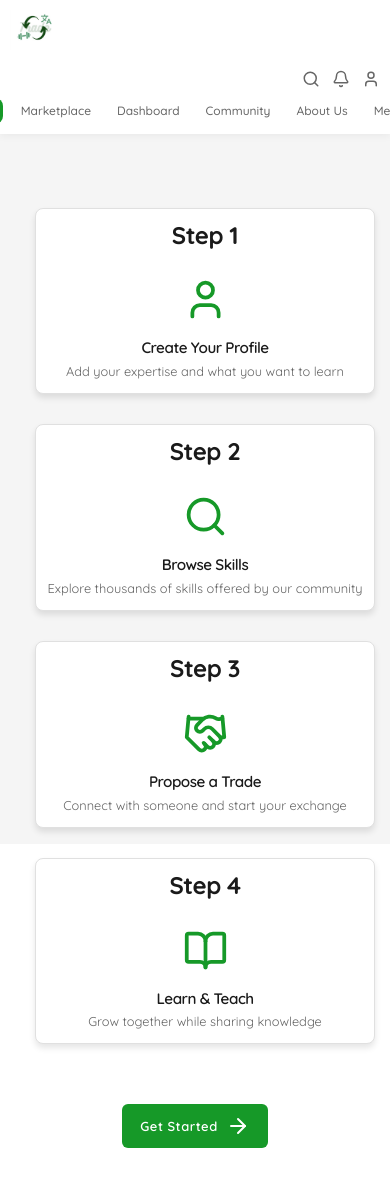
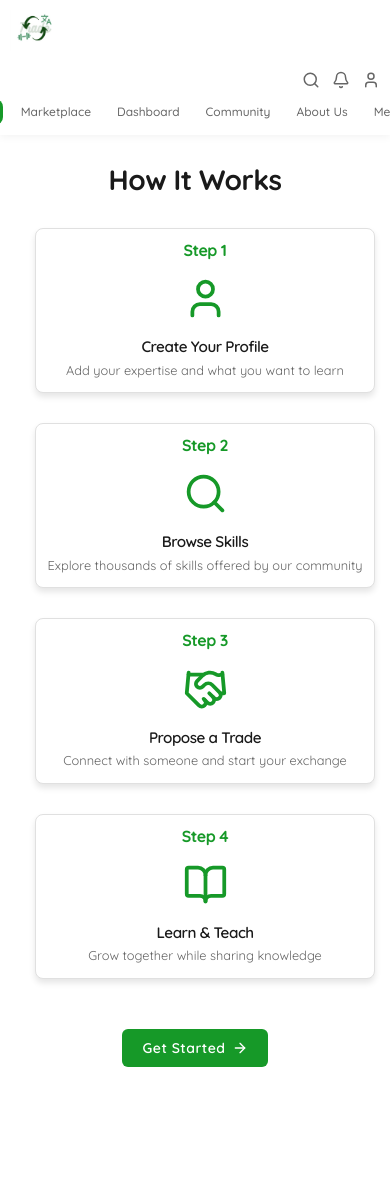
Before and after one commit to dylanlewis12/TradeCircle-Platform, a React app in the folder frontend/: page /home in a window 390 px wide. Shown: the top 1178 px of the page. After the commit the page ends 1097 px from the top, so only its background shows below. Built offline with nearby package versions, Linux system fonts and the light colour scheme; the HTML template or start-up script is replaced by a standard one.

Commit message:
Fixing home page styling and implementing BEM naming conventions to fix styling issues

```diff
--- a/frontend/src/pages/Home.tsx
+++ b/frontend/src/pages/Home.tsx
@@ -35,24 +35,43 @@ export default function Home() {
   ];
 
   const homeCards = steps.map((step) => (
-        <HomeIcon key={step.step} step={step.step} icon={step.icon} title={step.title} text={step.text} />
+    <HomeIcon
+      key={step.step}
+      step={step.step}
+      icon={step.icon}
+      title={step.title}
+      text={step.text}
+    />
   ));
 
   function handleStart() {
     navigate('/market-place');
   }
-    return (<>
-            <div className="hero">
-                <h1>Trade skills and build connections</h1>
-            </div>
-            <div className='home-section'>
-                <h1 id='how-it-works'>How It Works</h1><br /><br />
-                <div className='container'>
+
+  return (
+    <>
+      <section className="home-hero">
+        <h1 className="home-hero__title">Trade skills and build connections</h1>
+      </section>
+
+      <section className="home-section">
+        <h2 className="home-section__title">How It Works</h2>
+
+        <div className="home-section__cards">
           {homeCards}
         </div>
-                <button className='start-btn' onClick={handleStart}>
-                    <span style={{ display: 'flex', alignItems: 'center', gap: '8px' }}>Get Started <ArrowRight /></span>
+
+        <button
+          className="home-section__button"
+          onClick={handleStart}
+          aria-label="Get started with TradeCircle"
+        >
+          <span className="home-section__button-text">
+            Get Started
+            <ArrowRight size={20} />
+          </span>
         </button>
-            </div>
-    </>)
+      </section>
+    </>
+  );
 }
--- a/frontend/src/styles/components/Navbar.css
+++ b/frontend/src/styles/components/Navbar.css
@@ -6,12 +6,11 @@
   justify-content: space-between;
   align-items: center;
   box-shadow: 0 2px 8px rgba(0, 0, 0, 0.05);
-  position: sticky;
-  top: 0;
-  z-index: 100;
   width: 100%;
   box-sizing: border-box;
   gap: 30px;
+  position: sticky;
+  top: 0;
 }
 
 /* Logo Section */
--- a/frontend/src/styles/pages/Home.css
+++ b/frontend/src/styles/pages/Home.css
@@ -1,24 +1,44 @@
+/* Body */
 body {
   background-color: #f5f5f5;
+  margin: 0;
+  padding: 0;
 }
 
-.hero h1 {
-  font-weight: bold;
-  font-size: 120px;
-  color: white;
+html {
   margin: 0;
-  text-align: center;
+  padding: 0;
+  scroll-behavior: smooth;
 }
 
-.hero {
-  background-color: #169928;
+* {
+  box-sizing: border-box;
+}
+
+/* Hero Section */
+.home-hero {
+  background: linear-gradient(135deg, #169928 0%, #0f6b1f 100%);
   min-height: 400px;
   display: flex;
   align-items: center;
   justify-content: center;
   flex-direction: column;
+  padding: 60px 20px;
+  width: 100%;
+  margin: 0;
 }
 
+.home-hero__title {
+  font-weight: 700;
+  font-size: 120px;
+  color: white;
+  margin: 0;
+  text-align: center;
+  line-height: 1.2;
+  letter-spacing: -2px;
+}
+
+/* Home Section */
 .home-section {
   display: flex;
   flex-direction: column;
@@ -26,38 +46,38 @@ body {
   align-items: center;
   padding: 60px 40px;
   width: 100%;
+  box-sizing: border-box;
+  background-color: #ffffff;
 }
 
-.home-section h1 {
-  font-weight: bold;
+.home-section__title {
+  font-weight: 700;
   text-align: center;
-  margin: 0 0 40px 0;
-  font-size: 36px;
+  margin: 0 0 50px 0;
+  font-size: 45px;
   color: #1a1a1a;
-}
-
-#how-it-works {
-    font-size: 45px;
+  line-height: 1.3;
 }
 
 /* Cards Container */
-.container {
+.home-section__cards {
   display: flex;
   flex-direction: row;
   justify-content: center;
+  align-items: stretch;
+  flex-wrap: wrap;
   gap: 20px;
   width: 100%;
-  max-width: 1200px;
+  max-width: 1400px;
   margin-bottom: 20px;
   box-sizing: border-box;
 }
 
-/* Submit button */
-.start-btn {
+/* Get Started Button */
+.home-section__button {
   align-items: center;
   width: fit-content;
-  padding: 14px 24px;
-  margin-top: 60px;
+  padding: 14px 28px;
   background-color: #169928;
   color: white;
   border: none;
@@ -65,31 +85,44 @@ body {
   font-size: 16px;
   font-weight: 600;
   cursor: pointer;
-  transition: background-color 0.3s ease, transform 0.1s ease;
+  transition: all 0.3s ease;
   letter-spacing: 0.5px;
+  display: flex;
 }
 
-.start-btn:hover:not(:disabled) {
+.home-section__button:hover:not(:disabled) {
   background-color: #3d7d5a;
   transform: translateY(-2px);
+  box-shadow: 0 4px 12px rgba(22, 153, 40, 0.3);
 }
 
-.start-btn:active:not(:disabled) {
+.home-section__button:active:not(:disabled) {
   transform: translateY(0);
 }
 
-.start-btn:disabled {
+.home-section__button:disabled {
   opacity: 0.7;
   cursor: not-allowed;
 }
 
-/* Responsive design */
+.home-section__button-text {
+  display: flex;
+  align-items: center;
+  gap: 10px;
+}
+
+.home-section__button svg {
+  width: 20px;
+  height: 20px;
+}
+
+/* Responsive Design */
 @media (max-width: 1024px) {
-  .hero h1 {
+  .home-hero__title {
     font-size: 80px;
   }
 
-  .container {
+  .home-section__cards {
     flex-wrap: wrap;
     gap: 15px;
     padding: 0 20px;
@@ -98,64 +131,90 @@ body {
   .home-section {
     padding: 50px 20px;
   }
+
+  .home-section__title {
+    font-size: 36px;
+    margin-bottom: 40px;
+  }
 }
 
 @media (max-width: 768px) {
-  .hero h1 {
-    font-size: 48px;
+  .home-hero {
+    min-height: 300px;
   }
 
-  .hero {
-    min-height: 300px;
+  .home-hero__title {
+    font-size: 48px;
+    letter-spacing: -1px;
   }
 
   .home-section {
     padding: 40px 20px;
   }
 
-  .home-section h1 {
-    font-size: 28px;
+  .home-section__title {
+    font-size: 32px;
     margin: 0 0 30px 0;
   }
 
-  .container {
+  .home-section__cards {
     flex-direction: column;
     gap: 15px;
     padding: 0 10px;
   }
 
-  .start-btn {
-    margin-top: 40px;
-    padding: 12px 20px;
-    font-size: 14px;
+  .home-section__button {
+    margin-top: 30px;
+    padding: 12px 24px;
+    font-size: 15px;
+  }
+
+  .home-section__button-text {
+    gap: 8px;
+  }
+
+  .home-section__button svg {
+    width: 18px;
+    height: 18px;
   }
 }
 
 @media (max-width: 480px) {
-  .hero h1 {
-    font-size: 32px;
+  .home-hero {
+    min-height: 250px;
+    padding: 30px 15px;
   }
 
-  .hero {
-    min-height: 250px;
+  .home-hero__title {
+    font-size: 32px;
+    letter-spacing: -0.5px;
   }
 
   .home-section {
     padding: 30px 15px;
   }
 
-  .home-section h1 {
-    font-size: 24px;
+  .home-section__title {
+    font-size: 28px;
     margin: 0 0 20px 0;
   }
 
-  .container {
+  .home-section__cards {
     gap: 10px;
   }
 
-  .start-btn {
-    margin-top: 30px;
-    padding: 10px 18px;
-    font-size: 13px;
+  .home-section__button {
+    margin-top: 20px;
+    padding: 10px 20px;
+    font-size: 14px;
+  }
+
+  .home-section__button-text {
+    gap: 6px;
+  }
+
+  .home-section__button svg {
+    width: 16px;
+    height: 16px;
   }
 }
```
Lines whose indentation alone changed are shown as unchanged.
